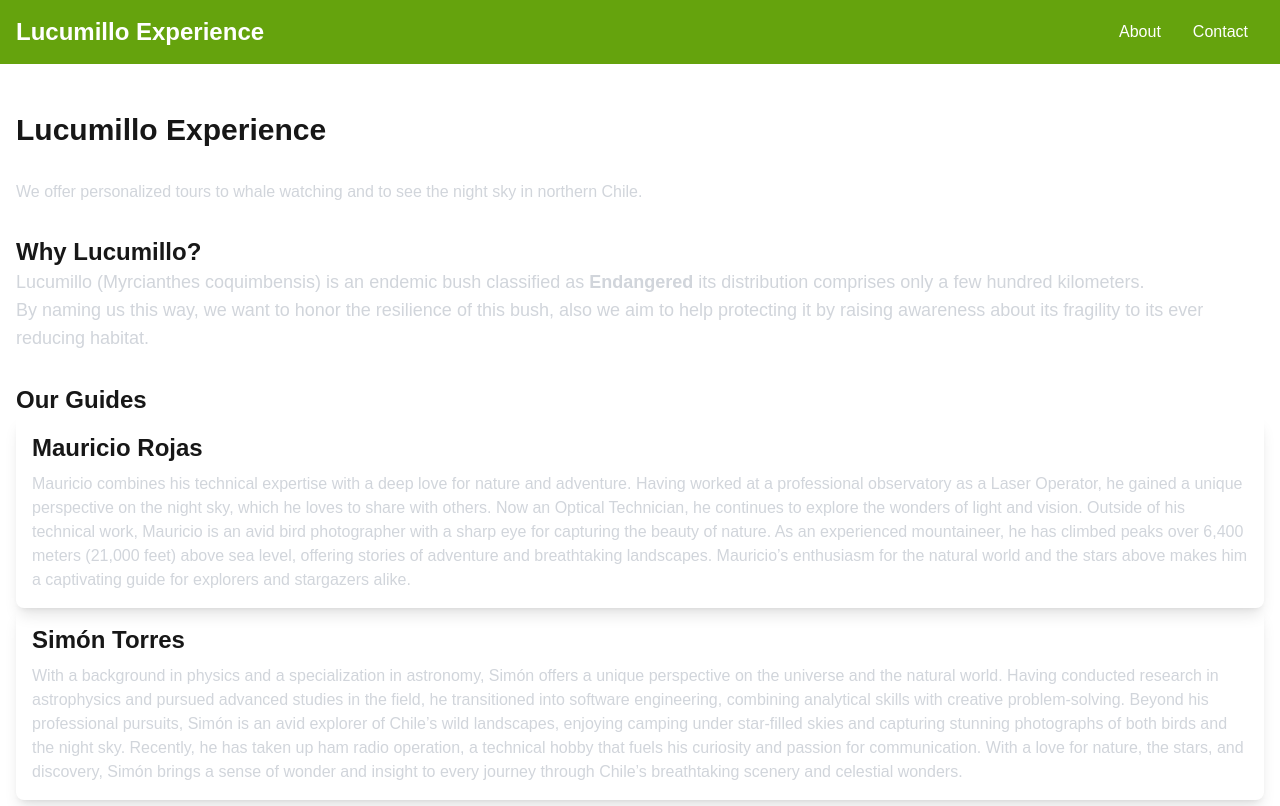
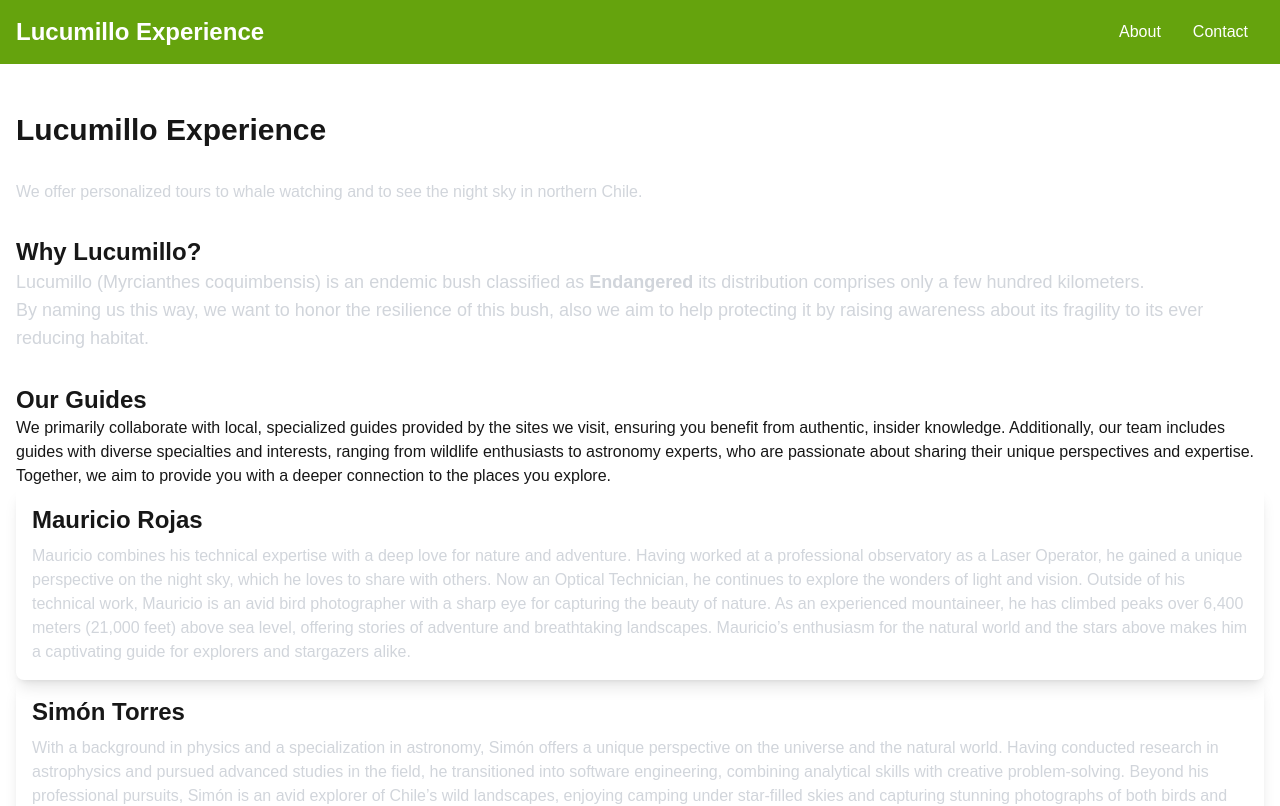
Before and after one commit to simontorres/lucumillo-experience, a Next.js app: page /about in a window 1280 px wide. Shown: the top 806 px of the page. Built offline with nearby package versions, Linux system fonts and the light colour scheme.

Commit message:
Improve guides introduction

```diff
--- a/app/about/page.tsx
+++ b/app/about/page.tsx
@@ -31,15 +31,24 @@ const About = () => {
 
         <div className='mb-8'>
           <h2 className='text-2xl font-bold'>Our Guides</h2>
+          <p>We primarily collaborate with local, specialized guides provided by
+            the sites we visit, ensuring you benefit from authentic, insider
+            knowledge. Additionally, our team includes guides with diverse
+            specialties and interests, ranging from wildlife enthusiasts to
+            astronomy experts, who are passionate about sharing their unique
+            perspectives and expertise. Together, we aim to provide you with a
+            deeper connection to the places you explore.</p>
 
-          {guides.map(guide => (
+          {
+            guides.map(guide => (
             <div key={guide.id} className='rounded-lg shadow-lg overflow-hidden'>
               <div className="p-4">
                 <h2 className="text-2xl font-bold mb-2">{guide.name}</h2>
                 <p className="text-gray-300">{guide.bio}</p>
               </div>
             </div>
-          ))}
+            ))
+          }
 
 
         </div>
```
